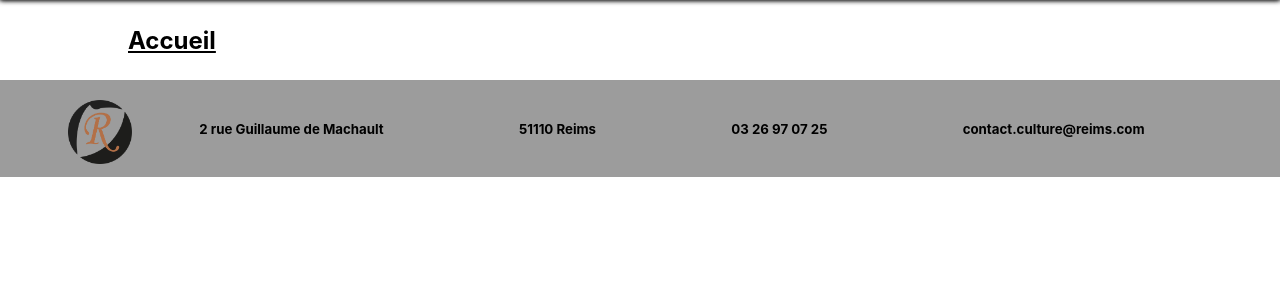
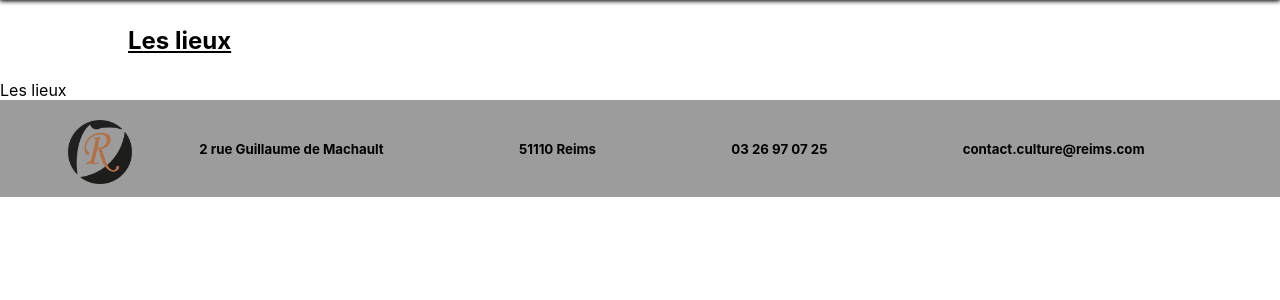
Before and after one commit to mattbuc/SAE301, a Symfony app: template templates/lieu/index.html.twig in a window 1280 px wide. Shown: the part 85-385 px from the top of the page. Run offline with Twig, Linux system fonts and the light colour scheme; the template is opened without the code that fills it, so the values that code supplies are empty; some libraries are stand-ins or nearby versions.

Commit message:
modification twig lieu

```diff
--- a/templates/lieu/index.html.twig
+++ b/templates/lieu/index.html.twig
@@ -4,6 +4,7 @@
 
 {% block body %}
     {% block content %}
+        {% block h2 %}Les lieux{% endblock %}
         {%for Lieu in Lieux %}
         <section class="lesLieux">
             <div class="lieu">
```
